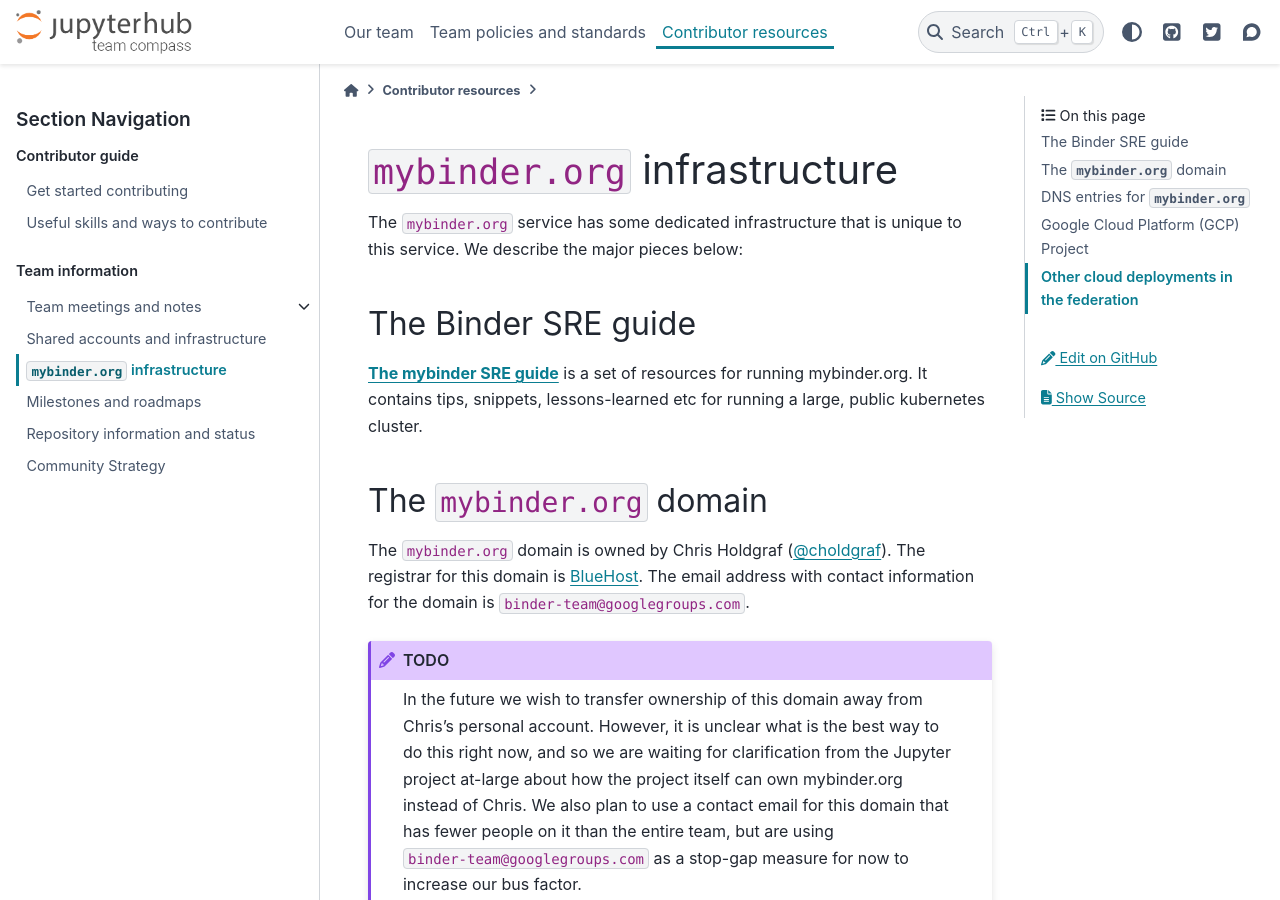
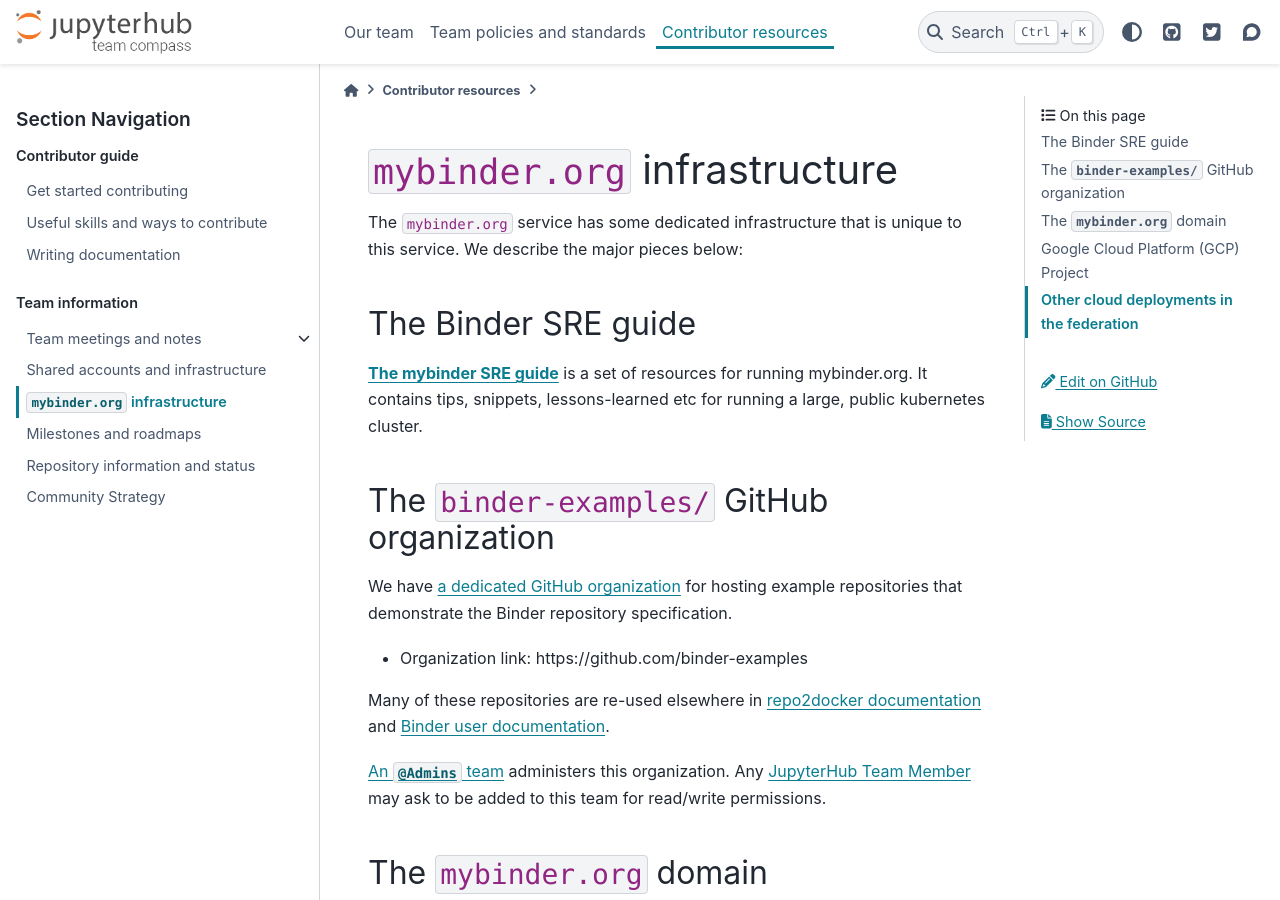
Before and after one commit to jupyterhub/team-compass, a Sphinx documentation site: the page built from docs/resources/binder-infrastructure.md, in a window 1280 px wide and 900 px high. Built offline with Sphinx 7.4.7 and the PyData theme 0.15.4, drawn with Linux system fonts in a browser that asks for light colours; the version number could not be read and is left out.

Commit message:
Document some binder and documentation resources

````diff
--- a/docs/conf.py
+++ b/docs/conf.py
@@ -48,6 +48,12 @@
     "source_suffix": source_suffix,
 }
 
+# -- MyST Markdown configuration ----------------------------------------
+# ref: https://myst-parser.readthedocs.io/en/latest/configuration.html
+
+myst_enable_extensions = []
+
+
 # -- Update contributor lists --------------------------------------------
 
 from subprocess import run
--- a/docs/index-team_guides.md
+++ b/docs/index-team_guides.md
@@ -15,6 +15,7 @@
 
 contribute/guide
 contribute/skills
+contribute/documentation
 ```
 
 **Team information** is meant to share information and context across team members, and align us on a plan of action.
--- a/docs/resources/binder-infrastructure.md
+++ b/docs/resources/binder-infrastructure.md
@@ -8,6 +8,17 @@
 [**The mybinder SRE guide**](https://mybinder-sre.readthedocs.io/en/latest/)
 is a set of resources for running mybinder.org.
 It contains tips, snippets, lessons-learned etc for running a large, public kubernetes cluster.
+
+## The `binder-examples/` GitHub organization
+
+We have [a dedicated GitHub organization](https://github.com/binder-examples) for hosting example repositories that demonstrate the Binder repository specification.
+
+- Organization link: https://github.com/binder-examples
+
+Many of these repositories are re-used elsewhere in [repo2docker documentation](https://repo2docker.readthedocs.io) and [Binder user documentation](https://docs.mybinder.org).
+
+[An `@Admins` team](https://github.com/orgs/binder-examples/teams/admins) administers this organization.
+Any [JupyterHub Team Member](team-structure) may ask to be added to this team for read/write permissions.
 
 ## The `mybinder.org` domain
 
@@ -20,7 +31,7 @@
 However, it is unclear what is the best way to do this right now, and so we are waiting for clarification from the Jupyter project at-large about how the project itself can own mybinder.org instead of Chris. We also plan to use a contact email for this domain that has fewer people on it than the entire team, but are using `binder-team@googlegroups.com` as a stop-gap measure for now to increase our bus factor.
 ```
 
-## DNS entries for `mybinder.org`
+### DNS entries for `mybinder.org`
 
 The DNS for `mybinder.org` is handled by [CloudFlare](https://www.cloudflare.com/), by a central Jupyter account.
 
````
Also changed, not shown: docs/contribute/documentation.md (added, +80 -0 lines), docs/index.md (+1 -1 lines), docs/team/structure.md (+1 -0 lines).
